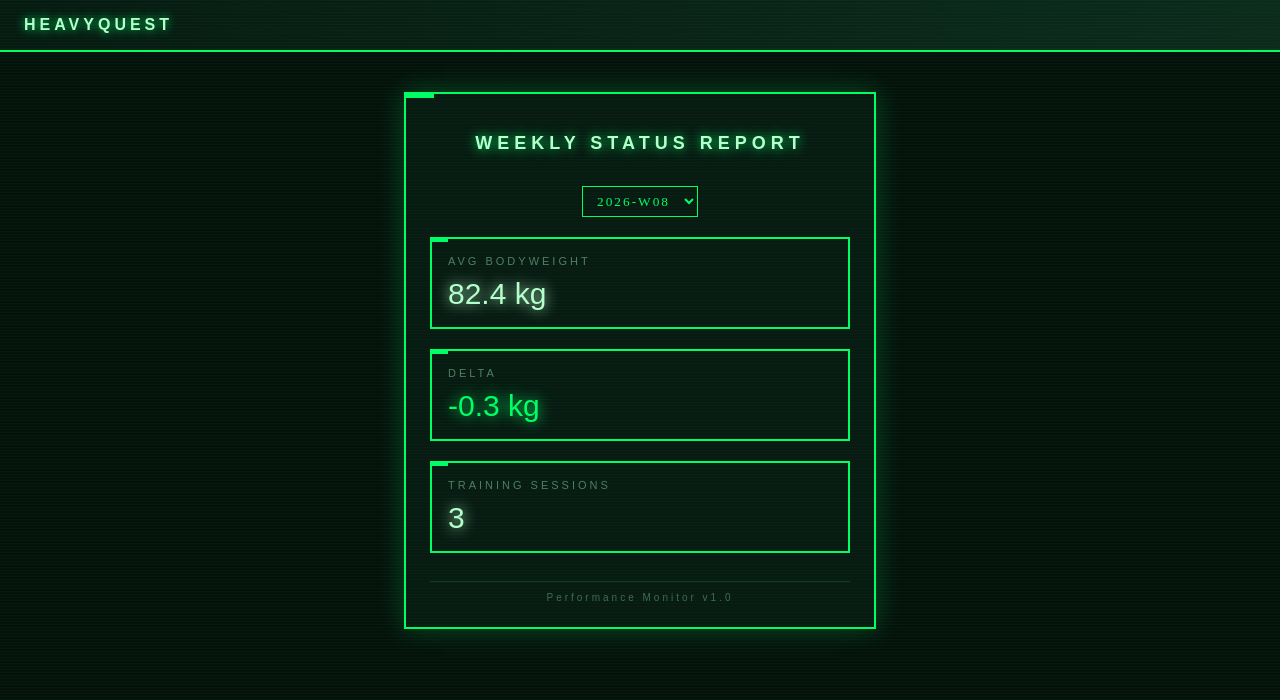
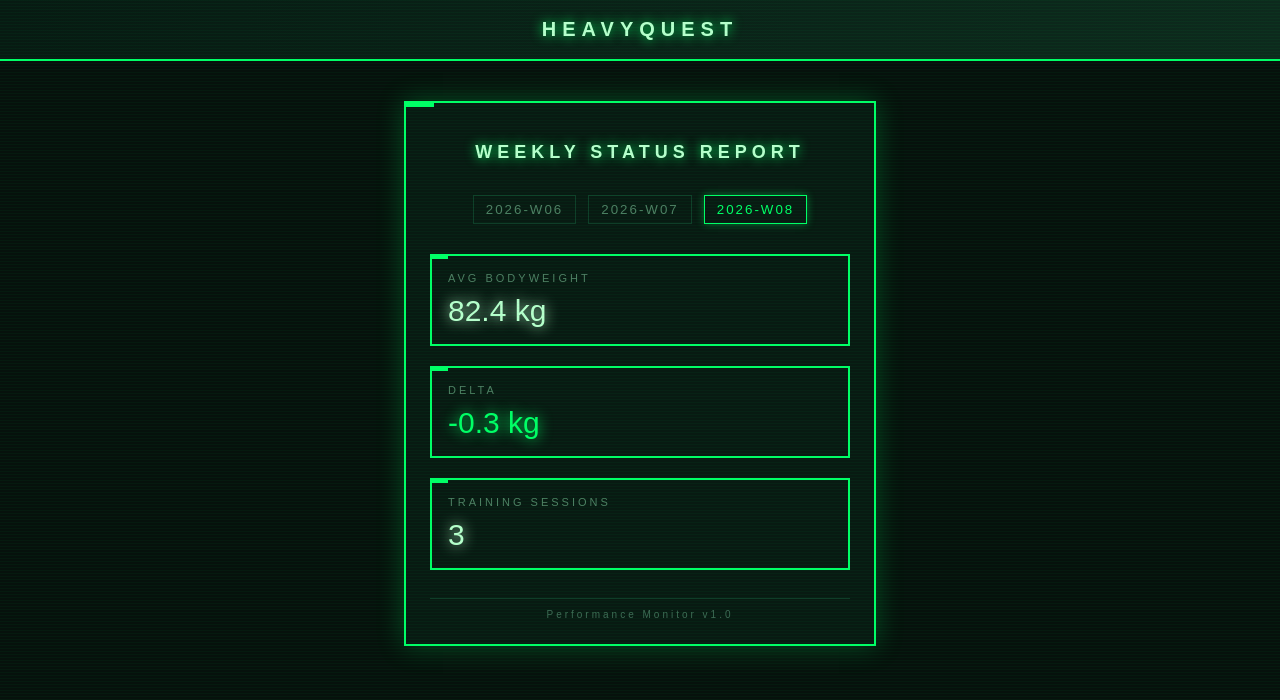
Before and after one commit to danielepiervincenzi91/heavyquest-codec1, a React (Vite) app: page / in a window 1280 px wide. Shown: the top 700 px of the page. Built offline with nearby package versions, Linux system fonts and the light colour scheme.

Commit message:
style: refine codec layout with centered hed new f

```diff
--- a/src/App.tsx
+++ b/src/App.tsx
@@ -23,27 +23,18 @@
           </h2>
 
           {/* Week Selector */}
-          <div style={{ marginBottom: "20px", textAlign: "center" }}>
-            <select
-              value={selectedWeekIndex}
-              onChange={(e) =>
-                setSelectedWeekIndex(Number(e.target.value))
-              }
-              style={{
-                background: "#081a12",
-                color: "#00ff66",
-                border: "1px solid #00ff66",
-                padding: "6px 10px",
-                fontFamily: "Rajdhani",
-                letterSpacing: "2px",
-              }}
-            >
-              {weeklyDataList.map((week, index) => (
-                <option key={week.weekId} value={index}>
-                  {week.weekId}
-                </option>
-              ))}
-            </select>
+          <div className="codec-week-selector">
+            {weeklyDataList.map((week, index) => (
+              <button
+                key={week.weekId}
+                onClick={() => setSelectedWeekIndex(index)}
+                className={`codec-week-button ${
+                  index === selectedWeekIndex ? "active" : ""
+                }`}
+              >
+                {week.weekId}
+              </button>
+            ))}
           </div>
 
           <div className="codec-grid">
--- a/src/codec.css
+++ b/src/codec.css
@@ -26,12 +26,14 @@
 /* ===== HEADER ===== */
 
 .codec-header {
-  padding: 16px 24px;
+  padding: 18px 24px;
   background: linear-gradient(to right, #071a12, #0d2a1d);
   border-bottom: 2px solid #00ff66;
-  letter-spacing: 4px;
-  font-weight: 600;
-  text-shadow: 0 0 10px #00ff66;
+  letter-spacing: 6px;
+  font-weight: 700;
+  text-align: center;
+  text-shadow: 0 0 12px #00ff66;
+  font-size: 20px;
 }
 
 /* ===== MAIN FRAME ===== */
@@ -72,7 +74,39 @@
   text-shadow: 0 0 12px #00ff66;
 }
 
-/* ===== GRID HUD ===== */
+/* ===== WEEK SELECTOR ===== */
+
+.codec-week-selector {
+  display: flex;
+  justify-content: center;
+  gap: 12px;
+  margin-bottom: 30px;
+  flex-wrap: wrap;
+}
+
+.codec-week-button {
+  background-color: #081a12;
+  border: 1px solid #0f3d28;
+  color: #4e7f63;
+  padding: 6px 12px;
+  font-family: 'Rajdhani', sans-serif;
+  letter-spacing: 2px;
+  cursor: pointer;
+  transition: all 0.15s ease;
+}
+
+.codec-week-button:hover {
+  border-color: #00ff66;
+  color: #00ff66;
+}
+
+.codec-week-button.active {
+  border: 1px solid #00ff66;
+  color: #00ff66;
+  box-shadow: 0 0 8px rgba(0,255,100,0.4);
+}
+
+/* ===== GRID ===== */
 
 .codec-grid {
   display: flex;
@@ -108,11 +142,10 @@
 
 .stat-value {
   font-size: 30px;
-  color: #00ff66;
-  text-shadow: 0 0 14px #00ff66;
+  text-shadow: 0 0 14px currentColor;
 }
 
-/* ===== FOOTER STATUS BAR ===== */
+/* ===== STATUS BAR ===== */
 
 .codec-status {
   margin-top: 28px;
```
